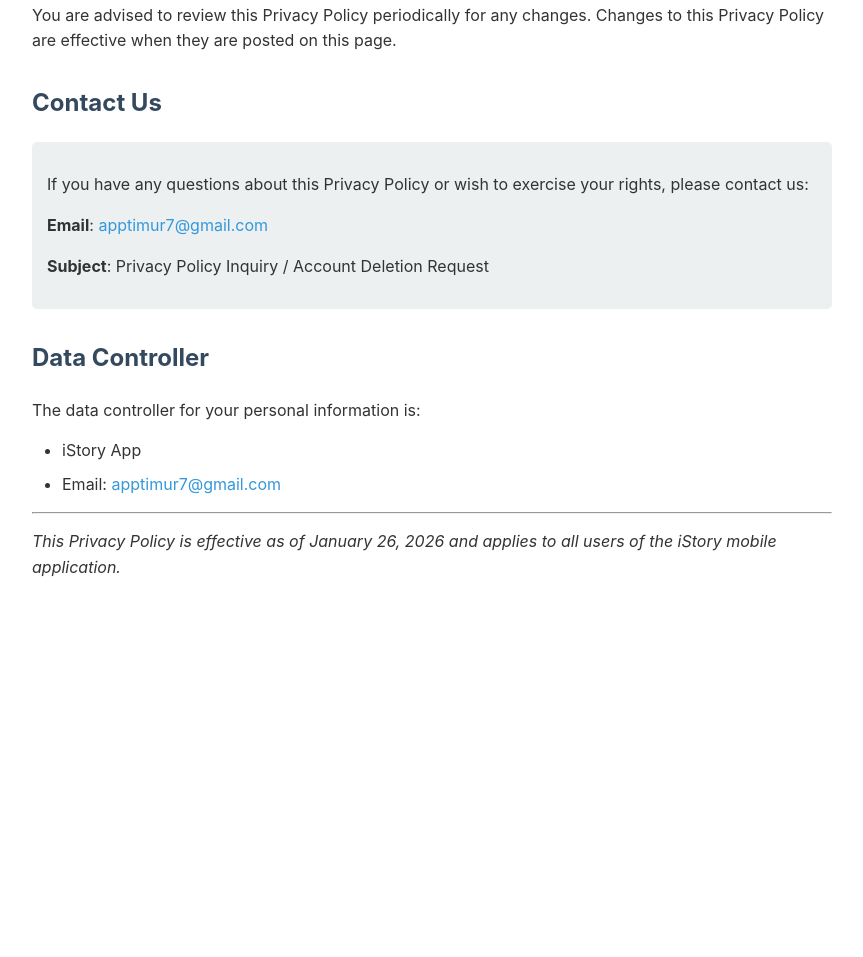
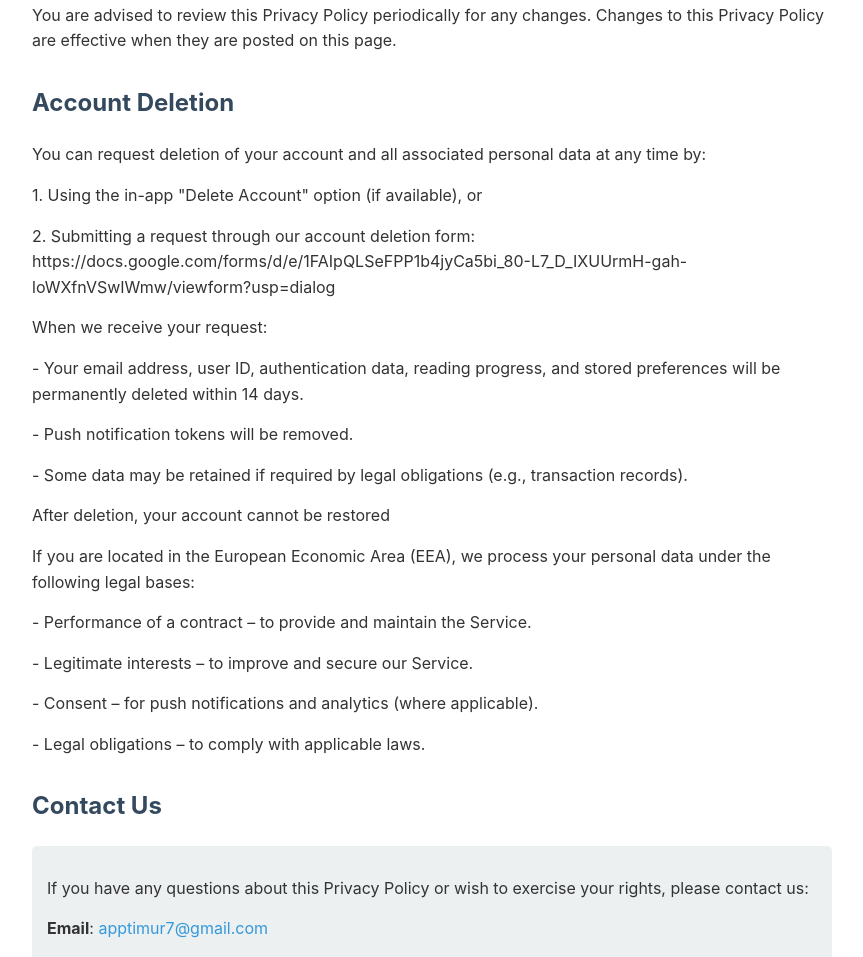
Before and after one commit to apptimur7-prog/istory.github.io, a plain HTML site: page index.html in a window 1280 px wide. Shown: the part 3390-4347 px from the top of the page, without its empty margins (208-1071 px from the left). Before the commit the page ends 4006 px from the top, so only its background shows below. Drawn offline with Linux system fonts and the light colour scheme.

Commit message:
Update index.html

```diff
--- a/index.html
+++ b/index.html
@@ -163,6 +163,27 @@
     <p>We may update our Privacy Policy from time to time. We will notify you of any changes by posting the new Privacy Policy on this page and updating the "Last Updated" date.</p>
     <p>You are advised to review this Privacy Policy periodically for any changes. Changes to this Privacy Policy are effective when they are posted on this page.</p>
 
+    <h2>Account Deletion</h2>
+
+    <p>You can request deletion of your account and all associated personal data at any time by:</p>
+    <p>1. Using the in-app "Delete Account" option (if available), or</p>
+    <p>2. Submitting a request through our account deletion form: https://docs.google.com/forms/d/e/1FAIpQLSeFPP1b4jyCa5bi_80-L7_D_IXUUrmH-gah-loWXfnVSwIWmw/viewform?usp=dialog </p>
+
+
+    <p>When we receive your request:</p>
+    <p>- Your email address, user ID, authentication data, reading progress, and stored preferences will be permanently deleted within 14 days.</p>
+    <p>- Push notification tokens will be removed.</p>
+    <p>- Some data may be retained if required by legal obligations (e.g., transaction records).</p>
+
+    <p>After deletion, your account cannot be restored</p>
+
+    <p>If you are located in the European Economic Area (EEA), we process your personal data under the following legal bases:</p>
+
+    <p>- Performance of a contract – to provide and maintain the Service.</p>
+    <p>- Legitimate interests – to improve and secure our Service.</p>
+    <p>- Consent – for push notifications and analytics (where applicable).</p>
+    <p>- Legal obligations – to comply with applicable laws.</p>
+
     <h2>Contact Us</h2>
     <div class="contact-info">
         <p>If you have any questions about this Privacy Policy or wish to exercise your rights, please contact us:</p>
```
